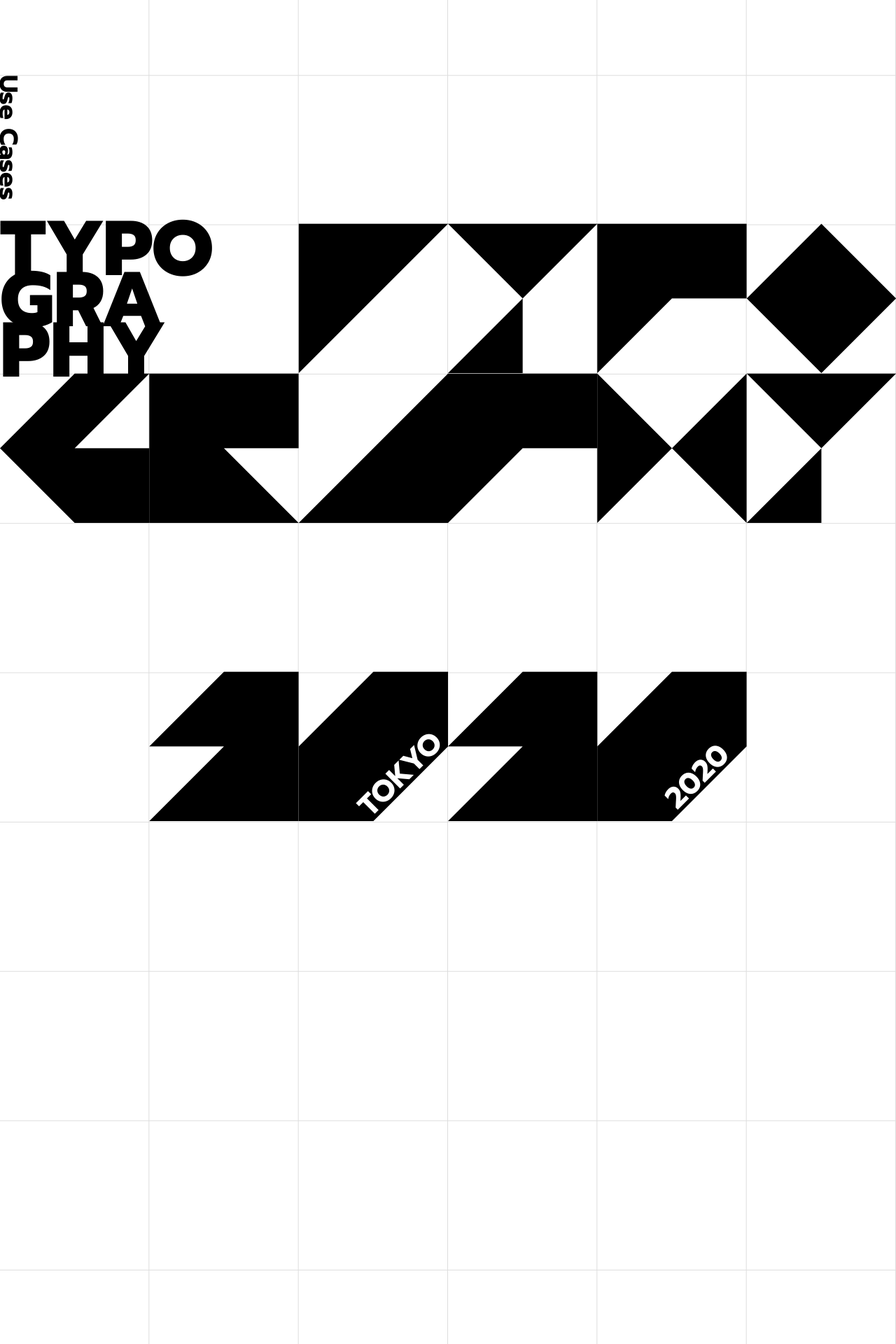
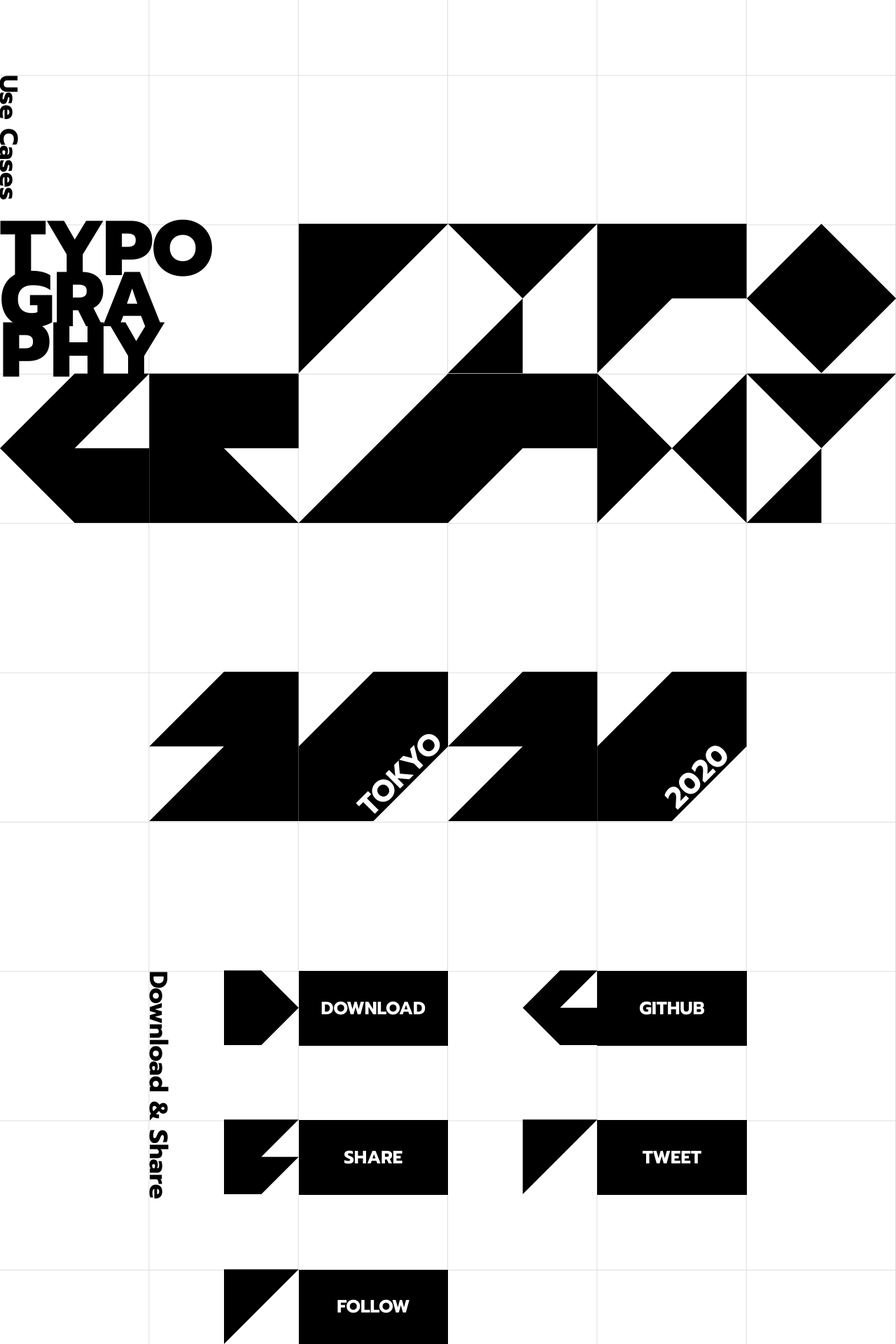
Before and after one commit to ixkaito/ktrz-font, a Jekyll site: the page built from index.md, in a window 1280 px wide. Shown: the part 3946-5866 px from the top of the page at 70% size. Built offline with Jekyll 4.4.1, drawn with Linux system fonts in a browser that asks for light colours.

Commit message:
Add download and share

```diff
--- a/index.md
+++ b/index.md
@@ -207,9 +207,33 @@ layout: home
 
   <div>
     <p class="typography font-ktrz uppercase m-0 lh-1">Typography</p>
-    <p class="tokyo2020 font-ktrz uppercase flex justify-center m-0 mt-05 lh-1 cols4:mt-1"><span>20</span> <span>20</span></p>
+    <p class="tokyo2020 font-ktrz uppercase flex justify-center m-0 mt-1 lh-1 cols4:mt-1"><span>20</span> <span>20</span></p>
   </div>
 
 </div>
 
+<div class="flex mt-1" markdown="1">
+
+  <h2 class="w-05">Download &amp; Share</h2>
+
+  <ul class="download-share list-none m-0 p-0 grid gap-05 cols4:grid-cols-2">
+    <li data-icon="D">
+      <a class="button" href="https://github.com/ixkaito/ktrz-font/archive/master.zip">Download</a>
+    </li>
+    <li data-icon="G">
+      <a class="button" href="https://github.com/ixkaito/ktrz-font/archive/master.zip">GitHub</a>
+    </li>
+    <li data-icon="F">
+      <a class="button" href="https://github.com/ixkaito/ktrz-font/archive/master.zip">Share</a>
+    </li>
+    <li data-icon="T">
+      <a class="button" href="https://github.com/ixkaito/ktrz-font/archive/master.zip">Tweet</a>
+    </li>
+    <li data-icon="T">
+      <a class="button" href="https://github.com/ixkaito/ktrz-font/archive/master.zip">Follow</a>
+    </li>
+  </ul>
+
+</div>
+
 </main>
```
Also changed, not shown: assets/_src/sass/foundation/_utils.scss (+16 -0 lines), assets/_src/sass/projects/_home.scss (+13 -0 lines), assets/css/main.css, 1 other file.
